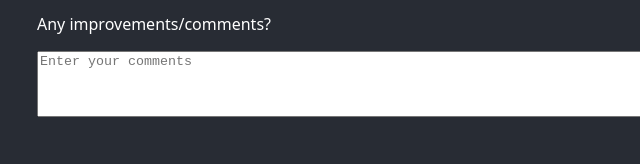
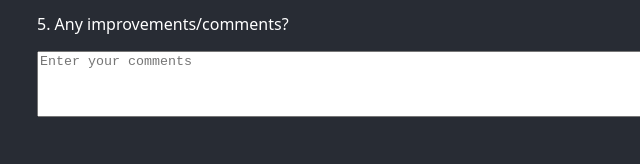
Before and after one commit to SEG3125-Group9/Lab1, a plain HTML site: page survey.html in a window 1280 px wide. Shown: the part 1534-1698 px from the top of the page, 36-676 px from the left. Drawn offline with Linux system fonts and the light colour scheme.

Commit message:
Add number to last question

```diff
--- a/survey.html
+++ b/survey.html
@@ -109,7 +109,7 @@
       </p>
 
       <p>
-        <label for="fname">Any improvements/comments?</label>
+        <label for="fname">5. Any improvements/comments?</label>
       <div>
         <textarea id="imp" name="imp" rows="4" cols="75" placeholder="Enter your comments"></textarea>
       </div>
```
